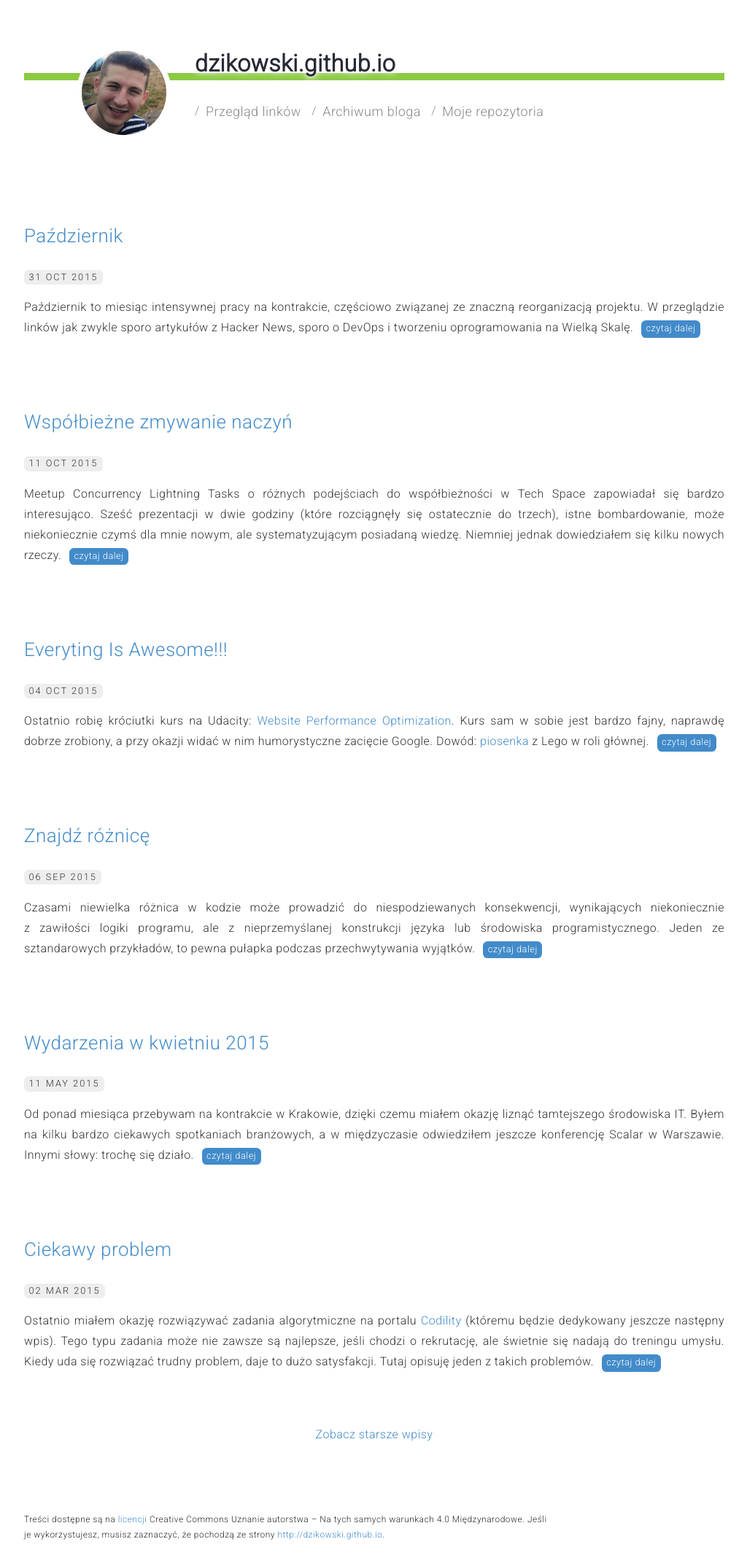
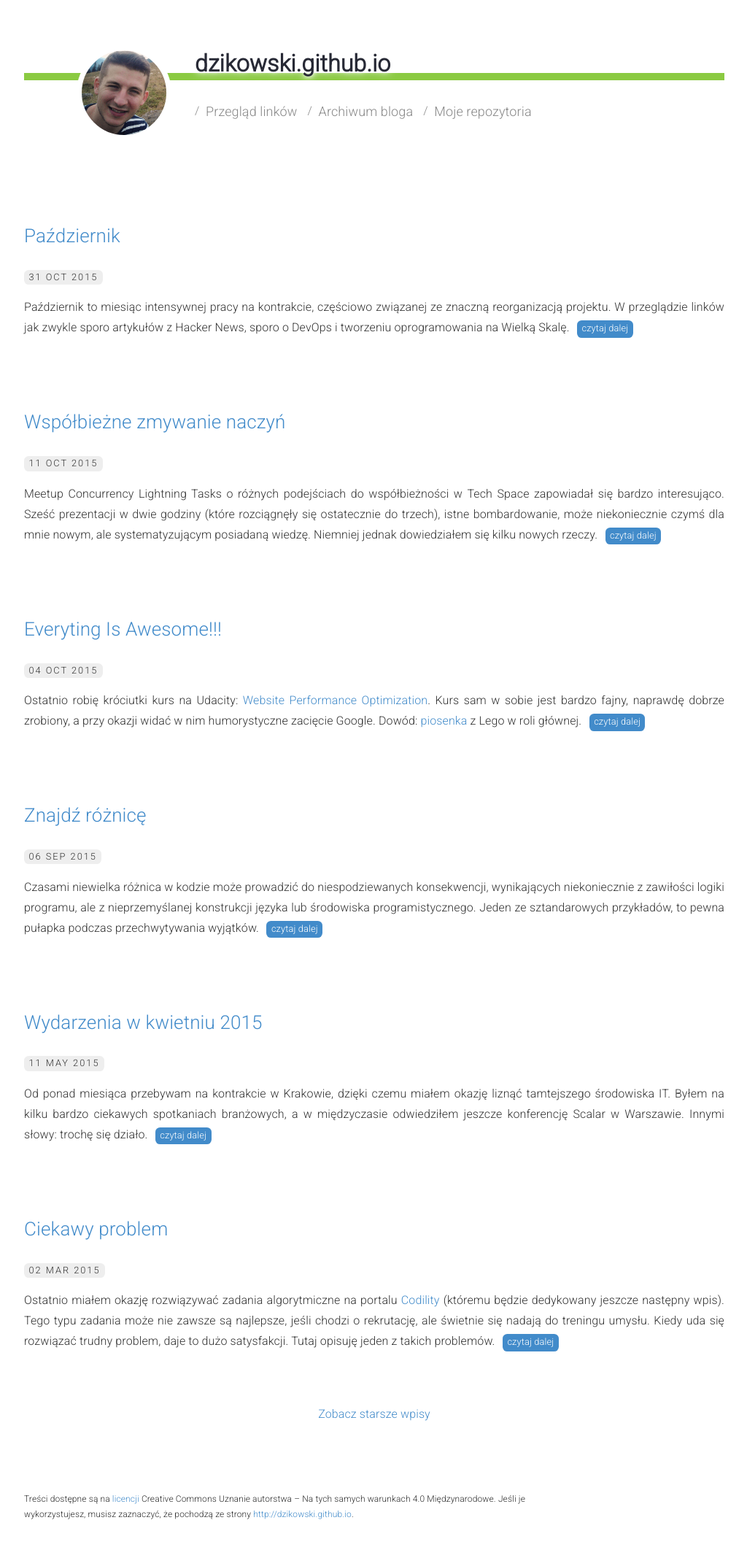
Before and after one commit to dzikowski/dzikowski.github.io, a Jekyll site: the page built from index.html, in a window 1280 px wide. Shown: the whole page at 73% size, without its empty margins (127-1151 px from the left). Built offline with Jekyll 4.4.1, drawn with Linux system fonts in a browser that asks for light colours; nearby versions of some CDN libraries; after the commit the page ends 2118 px from its top, so only the background shows below that.

Commit message:
fixed letter spacing

```diff
--- a/assets/css/main.scss
+++ b/assets/css/main.scss
@@ -37,7 +37,7 @@ body {
     size: 100%;
     family: $primary-font; // variables inside partials > _variables.scss
   }
-  letter-spacing: 0.03em;
+  letter-spacing: 0.125px;
 }
 
 .wc-container {
```
